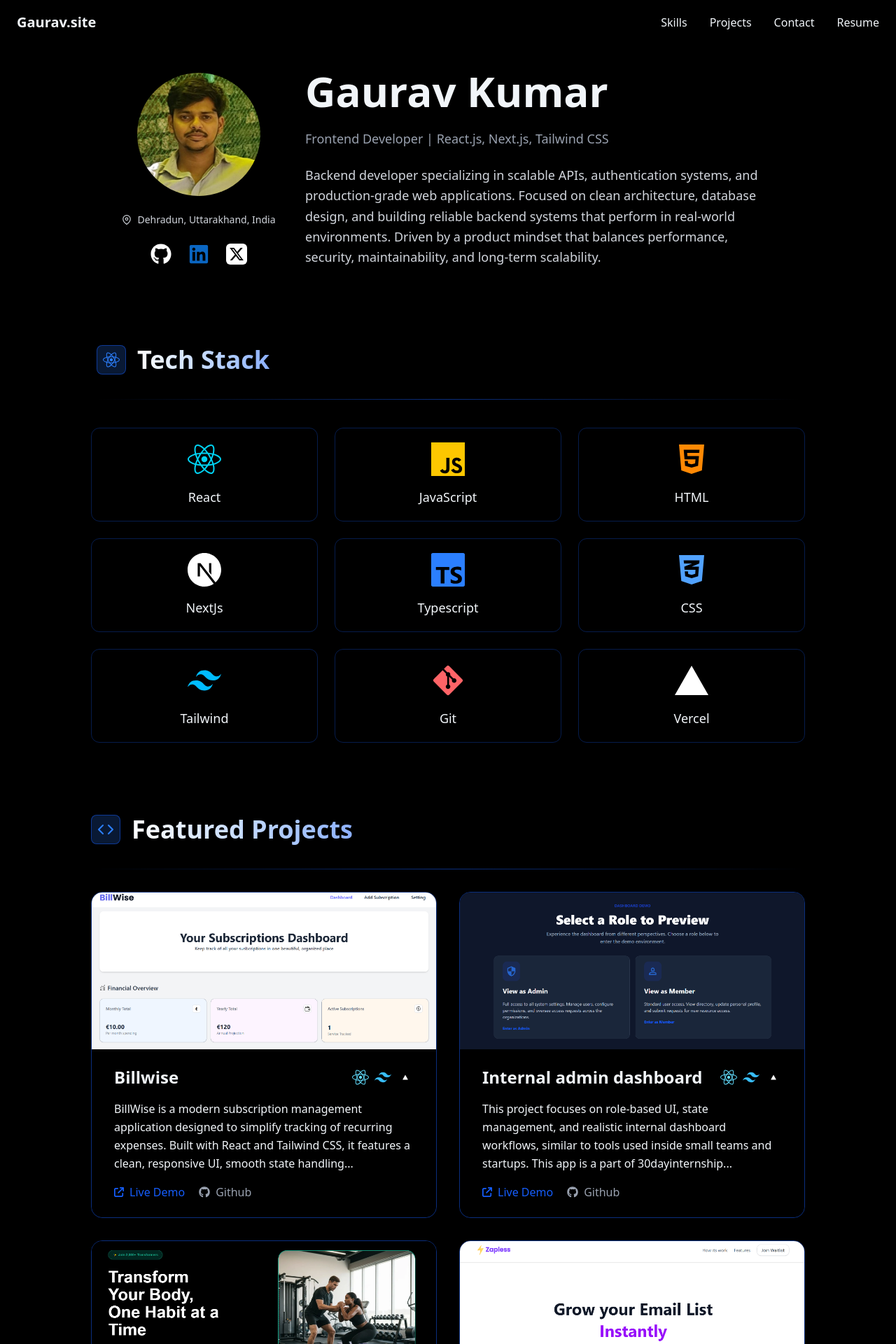
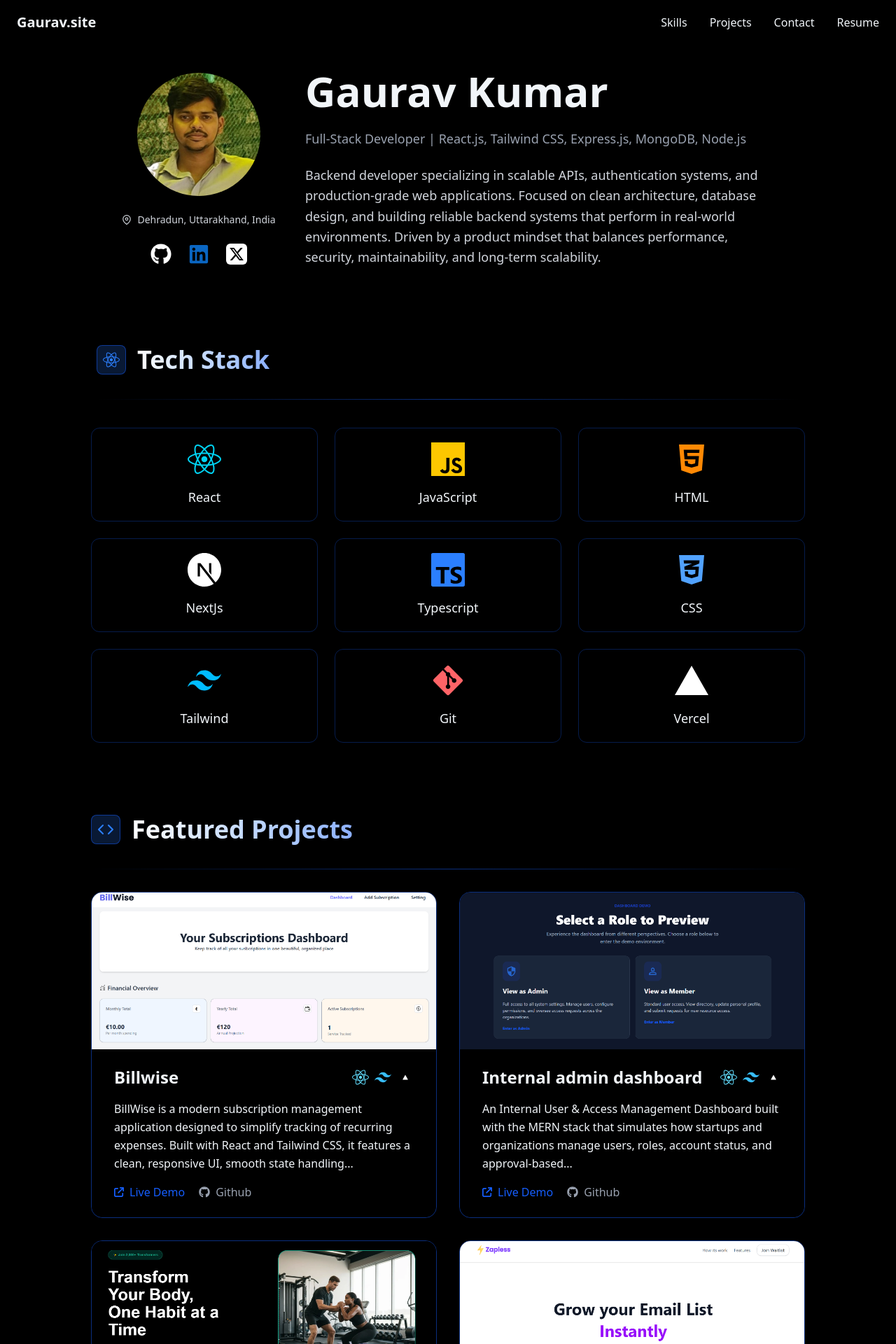
Before and after one commit to itsgauravkumar07/gaurav.site, a React (Vite) app: page / in a window 1280 px wide. Shown: the top 1920 px of the page at 70% size. Built offline with nearby package versions, Linux system fonts and the light colour scheme.

Commit message:
Change project description

```diff
--- a/src/components/Hero.jsx
+++ b/src/components/Hero.jsx
@@ -56,7 +56,7 @@ export default function Hero() {
       </h1>
 
       <p className="text-lg text-gray-400">
-        Frontend Developer | React.js, Next.js, Tailwind CSS
+        Full-Stack Developer | React.js, Tailwind CSS, Express.js, MongoDB, Node.js
       </p>
 
       <p className="text-lg leading-relaxed text-gray-300">
--- a/src/components/Projects.jsx
+++ b/src/components/Projects.jsx
@@ -124,15 +124,15 @@ export default function Projects() {
 
           <p className="py-4 leading-relaxed md:hidden">
               This is startup style internal admin dashboard that
-              build in react, focused on how small teams
+              build in MERN Stack, focused on how small teams
               manage their...
           </p>
            <p
             className="py-4 hidden md:block leading-relaxed">
-              This project focuses on role-based UI, state management,
-              and realistic internal dashboard workflows, similar to
-              tools used inside small teams and startups. This app is
-              a part of 30dayinternship...
+              An Internal User & Access Management Dashboard built
+              with the MERN stack that simulates how startups and
+              organizations manage users, roles, account status,
+              and approval-based...
           </p>
 
           <div className="flex gap-5 items-center">
```
